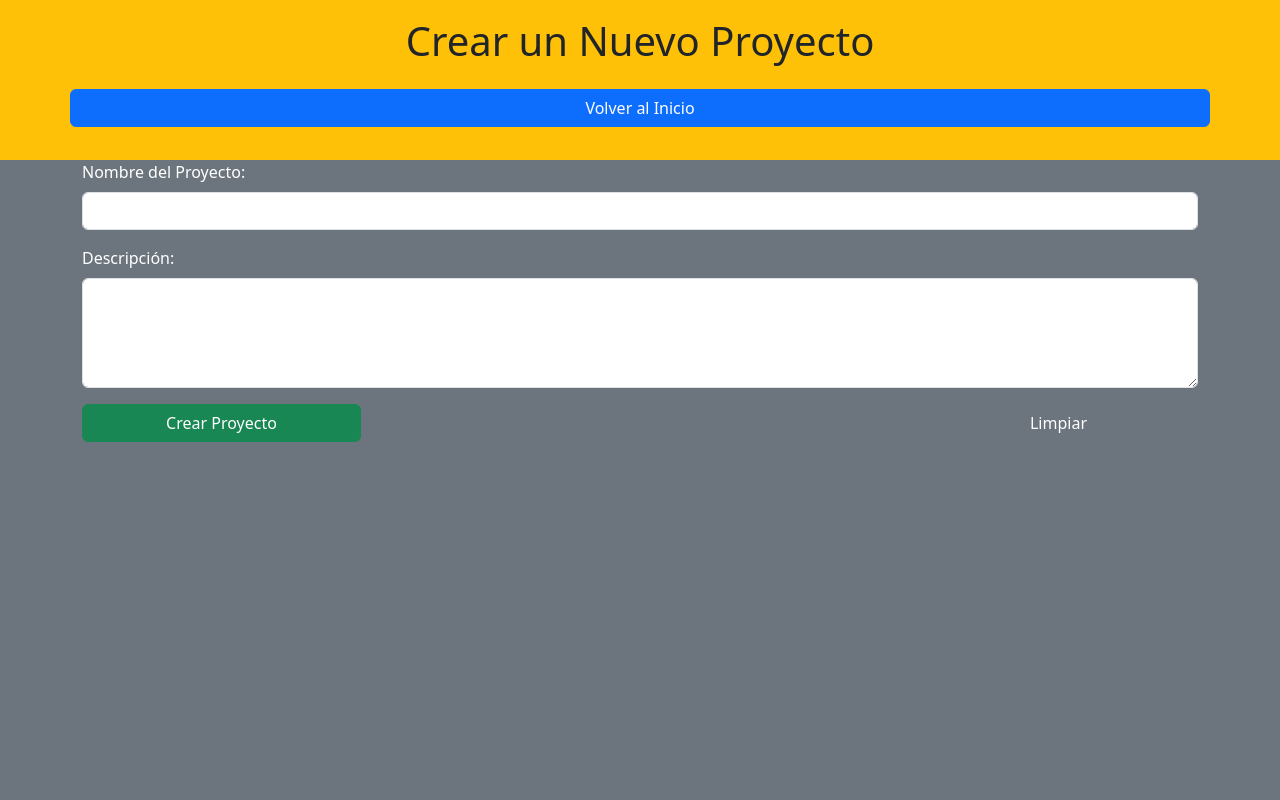
After one commit to Fnapo/01proyecto, a Django app: template miapp01/templates/proyectos/crear_proyecto.html in a window 1280 px wide. The commit adds this page. Run offline with Django 5.2, Linux system fonts and the light colour scheme; the template is opened without the code that fills it, so the values that code supplies are empty.

Commit message:
Algunos templates (Ver_) y mejoras en la interface

```diff
--- a/miapp01/static/css/miapp01.css
+++ b/miapp01/static/css/miapp01.css
@@ -29,3 +29,7 @@
 .altura-40 {
   height: 40vh;
 }
+
+.altura-20 {
+  height: 20vh;
+}
--- a/miapp01/templates/base.html
+++ b/miapp01/templates/base.html
@@ -8,9 +8,9 @@
       rel="stylesheet"
     />
     <title>{% block title %}MiApp{% endblock %}</title>
-    <link rel="stylesheet" href="../static/css/miapp01.css" />
+    <link rel="stylesheet" href="../static/css/miapp01.css?v=1.1" />
   </head>
-  <body class="overflow-hidden">
+  <body class="overflow-hidden altura-100">
     {% block content %} {% endblock %}
     <script src="https://cdn.jsdelivr.net/npm/bootstrap@5.3.2/dist/js/bootstrap.bundle.min.js"></script>
   </body>
--- a/miapp01/templates/index.html
+++ b/miapp01/templates/index.html
@@ -21,7 +21,7 @@
           >
         </li>
         <li class="nav-item2">
-          <a class="nav-link btn btn-light" href="{% url 'tareas' %}"
+          <a class="nav-link btn btn-light" href="{% url 'ver_tareas' %}"
             >Ver Tareas</a
           >
         </li>
--- /dev/null
+++ b/miapp01/templates/proyectos/crear_proyecto.html
@@ -0,0 +1,47 @@
+{% extends "base.html" %}
+{% block title %} Crear Un Proyecto {% endblock %}
+<!-- Inicio del bloque de contenido -->
+{% block content %}
+<header class="sticky-top bg-warning altura-20 d-flex align-items-center">
+  <div class="container">
+    <div class="row">
+      <h1 class="text-center mb-4">Crear un Nuevo Proyecto</h1>
+      <a class="btn btn-primary mb-3" href="{% url 'index' %}">
+        Volver al Inicio
+      </a>
+    </div>
+  </div>
+</header>
+<main class="overflow-y-auto altura-80 bg-secondary text-white">
+  <div class="container">
+    <form method="post" action="{% url 'crear_proyecto' %}">
+      {% csrf_token %}
+      <div class="mb-3">
+        <label for="nombre" class="form-label">Nombre del Proyecto:</label>
+        <input
+          type="text"
+          class="form-control"
+          id="nombre"
+          name="nombre"
+          required
+        />
+      </div>
+      <div class="mb-3">
+        <label for="descripcion" class="form-label">Descripción:</label>
+        <textarea
+          class="form-control"
+          id="descripcion"
+          name="descripcion"
+          rows="4"
+          required
+        ></textarea>
+      </div>
+      <div class="mb-3 d-flex justify-content-between">
+      <button type="submit" class="btn btn-success col-4 col-md-3">Crear Proyecto</button>
+      <button type="reset" class="btn btn-secondary col-4 col-md-3">Limpiar</button>
+      </div>
+    </form>
+  </div>
+</main>
+<!-- fin bloque  -->
+{% endblock %}
--- a/miapp01/urls.py
+++ b/miapp01/urls.py
@@ -10,4 +10,5 @@ ulrspatterns = [
     path("ver_proyectos/", views.ver_proyectos, name="ver_proyectos"),
     path("tareas/", views.tareas, name="tareas"),
     path("tareas/<int:tarea_id>/", views.buscar_tarea),
+    path("ver_tareas/", views.ver_tareas, name="ver_tareas"),
 ]
```
Also changed, not shown: miapp01/templates/proyectos/ver_proyectos.html (renamed from miapp01/templates/ver_proyectos.html, +3 -5 lines), miapp01/templates/tareas/ver_tareas.html (added, +41 -0 lines), miapp01/views.py (+10 -1 lines), db.sqlite3 (added), miapp01/migrations/0003_rename_table.py (added), 1 other file.
